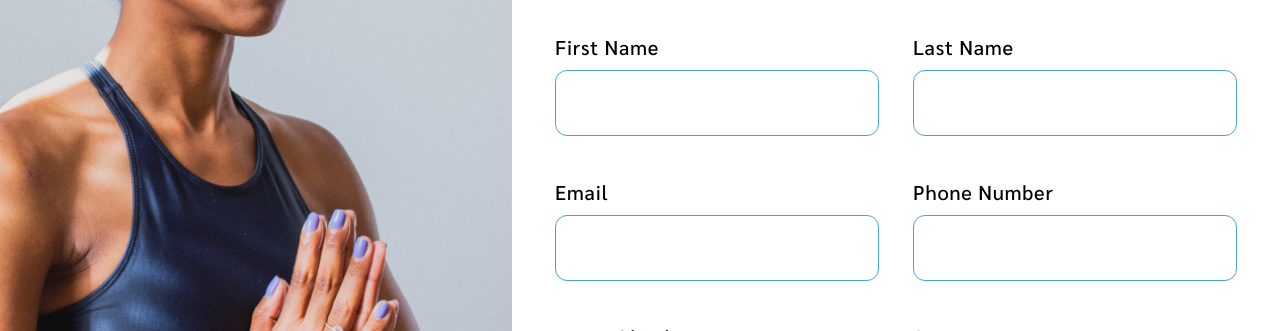
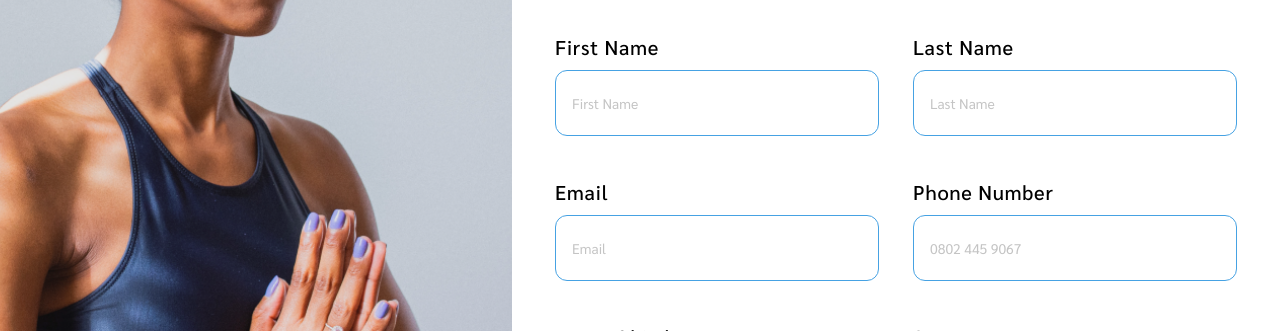
Before and after one commit to zuri-training/FitwellNG-fe-pjt-40, a plain HTML site: page pages/sign-up.html in a window 1280 px wide. Shown: the part 353-684 px from the top of the page. Drawn offline with Linux system fonts and the light colour scheme; a web font is replaced by a local one.

Commit message:
funsho commit

```diff
--- a/pages/sign-up.html
+++ b/pages/sign-up.html
@@ -8,6 +8,7 @@
     <title>Fitwell - Signup</title>
     <link rel="stylesheet" href="../assets/css/base.css">
     <link rel="stylesheet" href="../assets/css/sign-up.css">
+    <link rel="stylesheet" href="style.css">
 </head>
 
 <body>
@@ -33,21 +34,21 @@
                         <div class="row">
                             <div class="form-group">
                                 <label for="fname">First Name</label>
-                                <input type="text" id="fname">
+                                <input type="text" id="fname" placeholder="First Name">
                             </div>
                             <div class="form-group">
                                 <label for=" lname">Last Name</label>
-                                <input type="text" id="lname">
+                                <input type="text" id="lname" placeholder="Last Name">
                             </div>
                         </div>
                         <div class="row">
                             <div class="form-group">
                                 <label for=" email">Email</label>
-                                <input type="emai" id="email">
+                                <input type="emai" id="email" placeholder="Email">
                             </div>
                             <div class="form-group">
                                 <label for="number">Phone Number</label>
-                                <input type="tel" id="number">
+                                <input type="tel" id="number" placeholder="0802 445 9067">
                             </div>
                         </div>
                         <div class="row">
--- /dev/null
+++ b/pages/style.css
@@ -0,0 +1,6 @@
+::placeholder{
+    color: #c4c4c4;
+}
+.form-group .sex option {
+    color: blue;
+}
```
